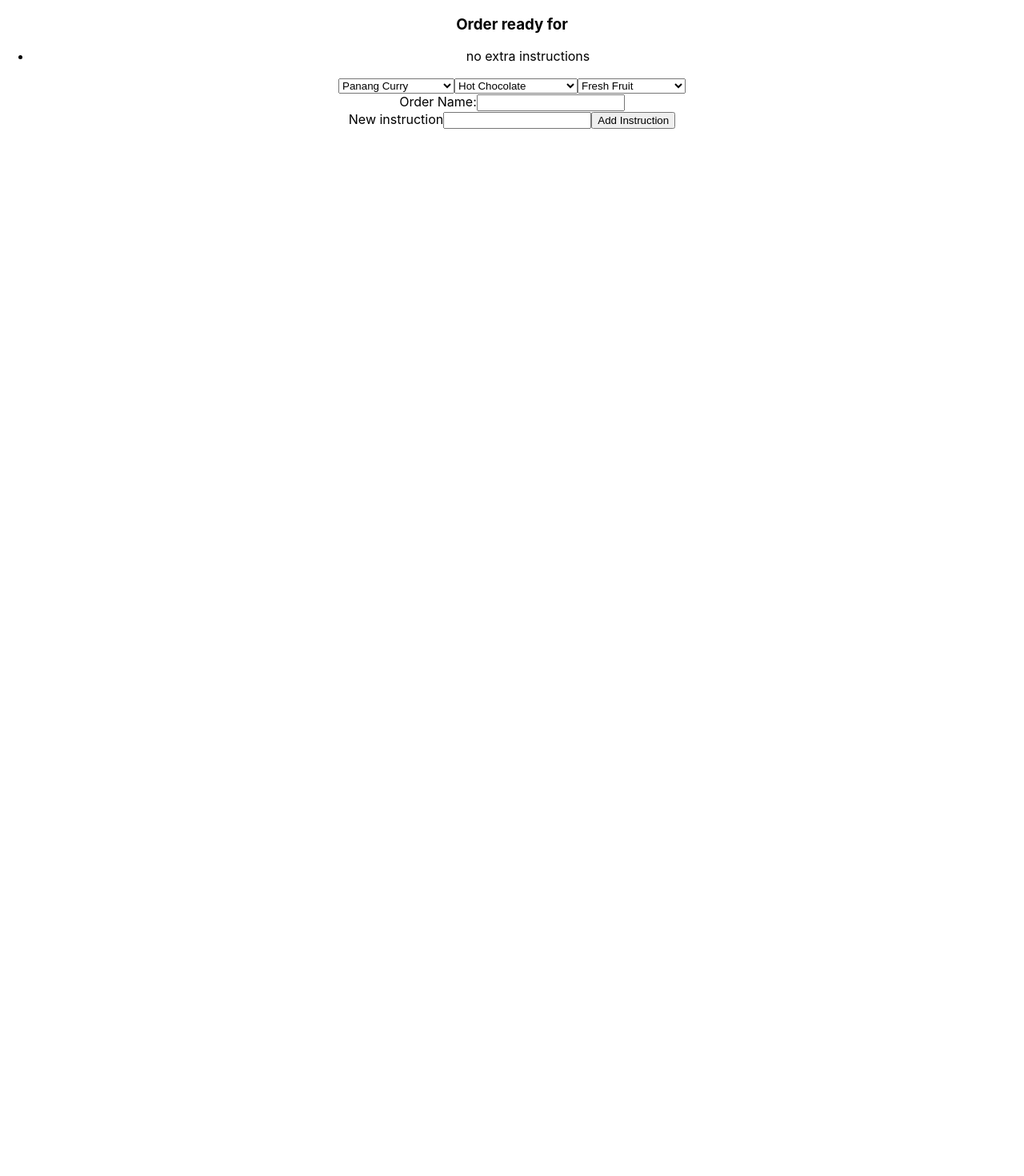
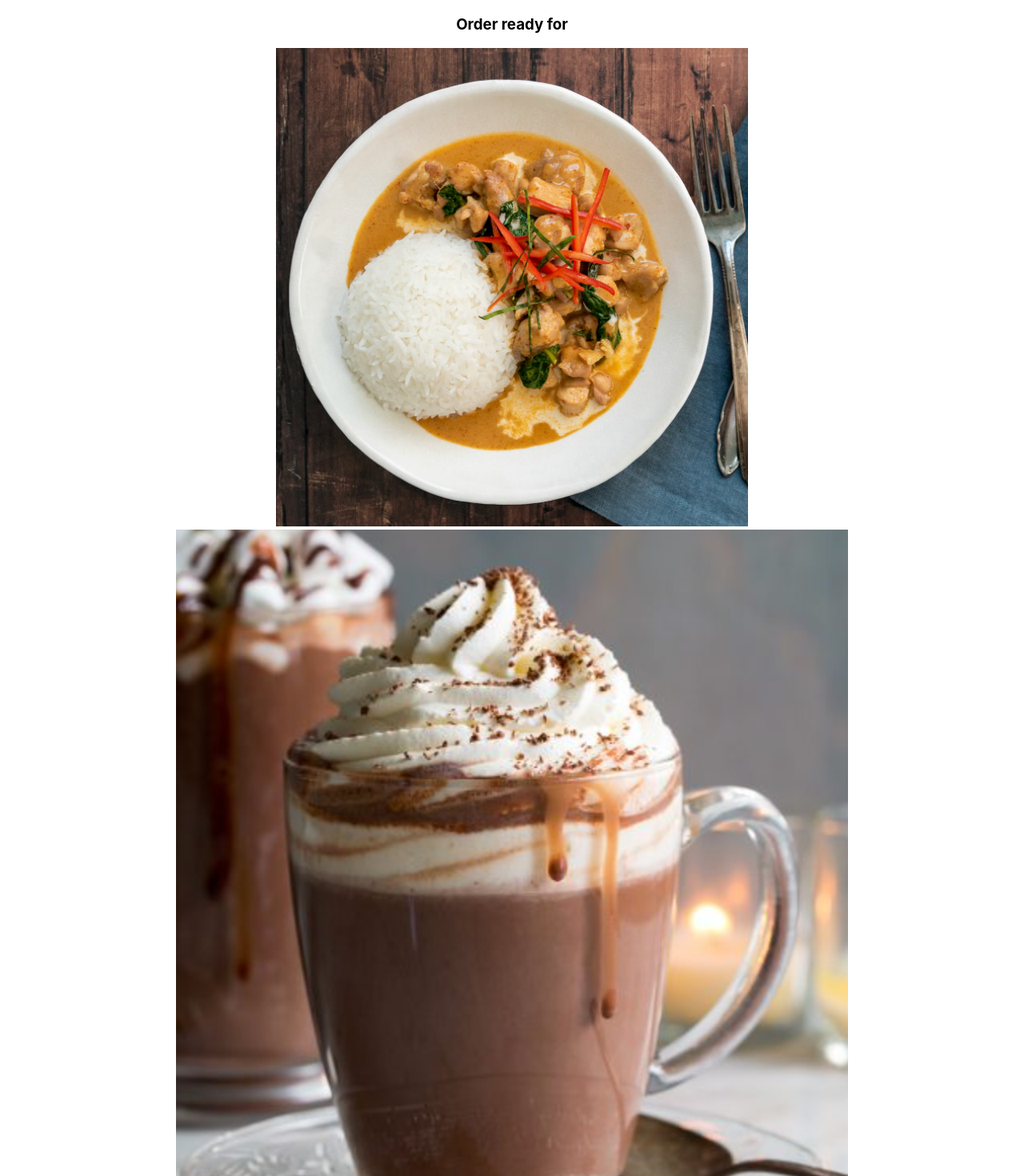
Before and after one commit to SusanBird/react-fast-food-order-tool, a React (Create React App) app: page / in a window 1280 px wide. Shown: the top 1470 px of the page at 80% size. Before the commit the page ends 800 px from the top, so only its background shows below. Built offline with nearby package versions, Linux system fonts and the light colour scheme.

Commit message:
added images

```diff
--- a/src/App.js
+++ b/src/App.js
@@ -5,6 +5,7 @@ import FoodDropdown from './FoodDropdown';
 import DrinkDropdown from './DrinkDropdown';
 import SideDropdown from './SideDropdown';
 import InstructionsForm from './InstructionsForm';
+import Images from './Images';
 
 function App() {
   const [orderName, setOrderName] = useState('');
@@ -18,6 +19,10 @@ function App() {
     <div className='App'>
       <div>
         <h3>Order ready for {orderName}</h3>
+        <Images
+          foodId={foodId}
+          drinkId={drinkId}
+          sideId={sideId} />
         <ul className='instructions-list'>
           {
             instructions.map((instruction, i) => <li key={`${instruction}-${i}`}>
--- /dev/null
+++ b/src/Images.js
@@ -0,0 +1,12 @@
+import React from 'react';
+
+export default function Images({ foodId, drinkId, sideId }) {
+
+  return (
+    <div className='image-display'>
+      <img className="food-img" src={`food-${foodId}.png`} />
+      <img className="food-img" src={`drink-${drinkId}.png`} />
+      <img className="food-img" src={`side-${sideId}.png`} />
+    </div>
+  );
+}
```
